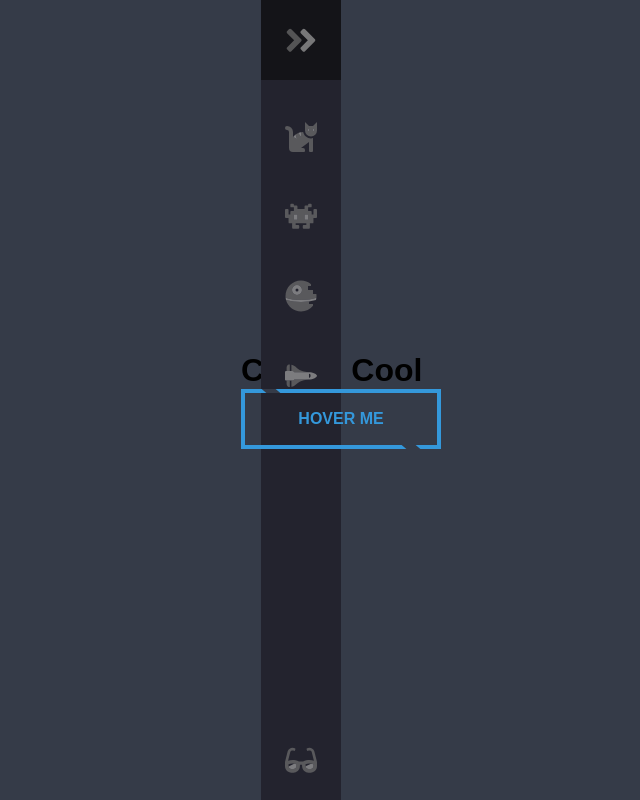
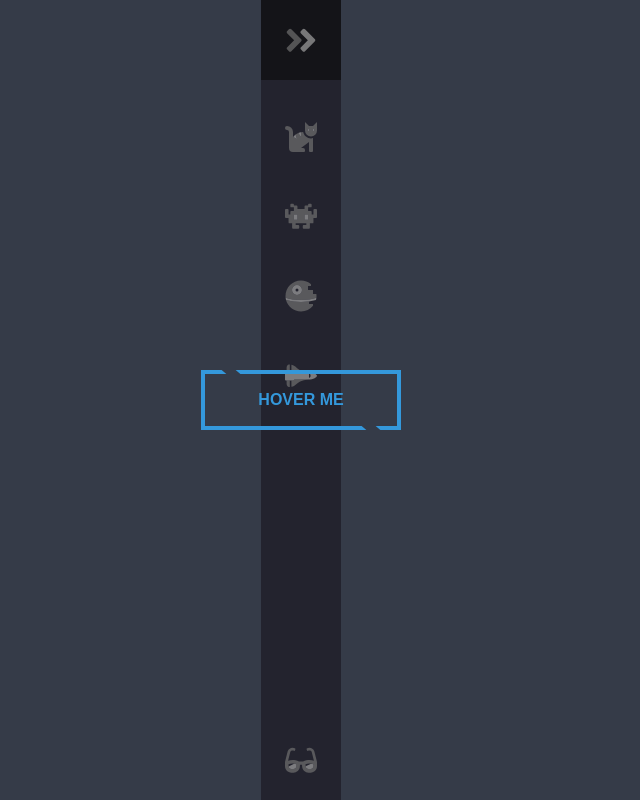
Before and after one commit to MhmdSairi/rental, a plain HTML site: page public/index.html in a window 1280 px wide. Shown: the whole page, without its empty margins (339-979 px from the left). Drawn offline with Linux system fonts and the light colour scheme.

Commit message:
Update index.html

```diff
--- a/public/index.html
+++ b/public/index.html
@@ -246,12 +246,8 @@
     </ul>
   </nav>
 
-  <main>
-    <h1>CSS is Cool</h1>
-
-    <body>
+  <body>
     <button class="btn">Hover Me</button>
   </body>
-  </main>
 </body>
 </html>
```
